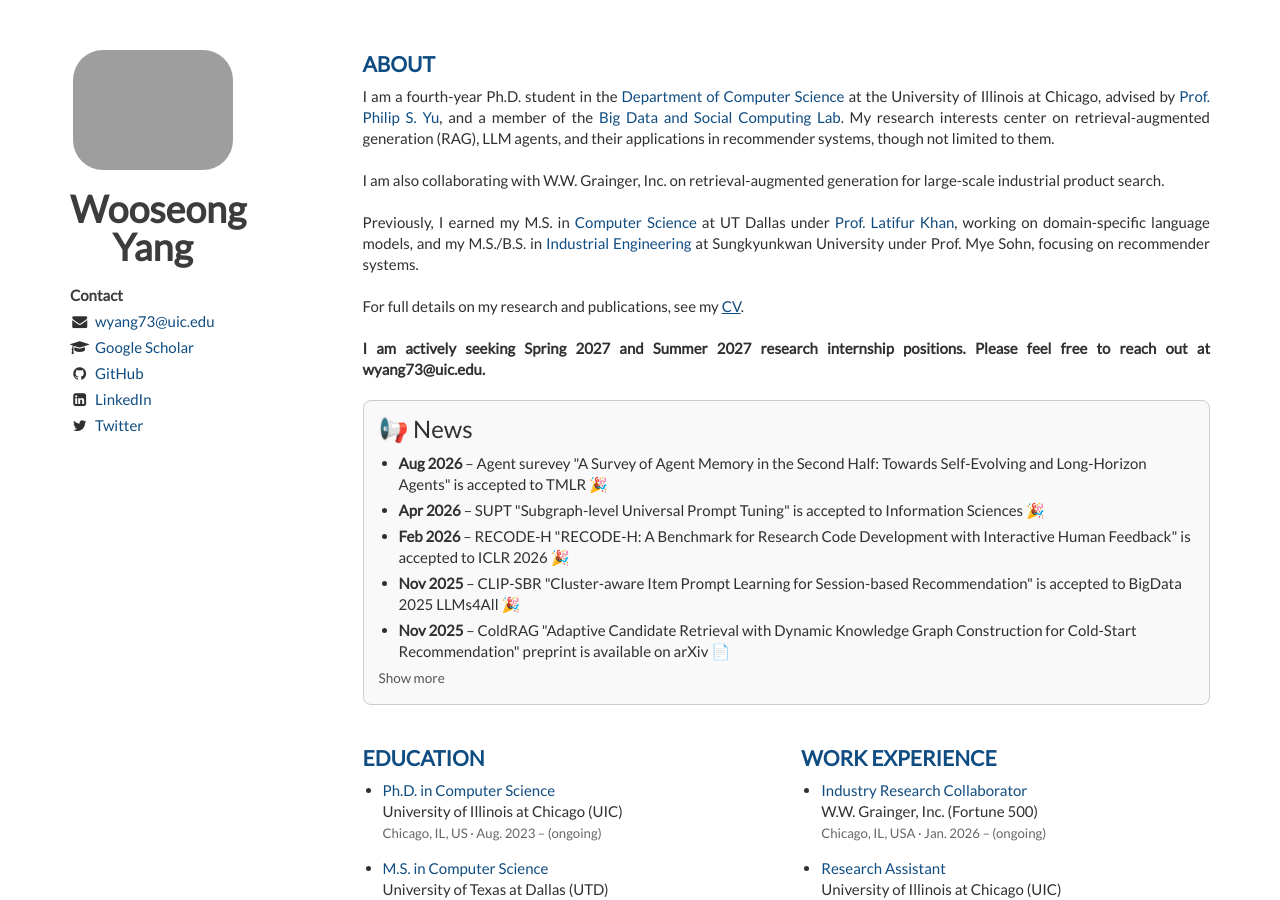
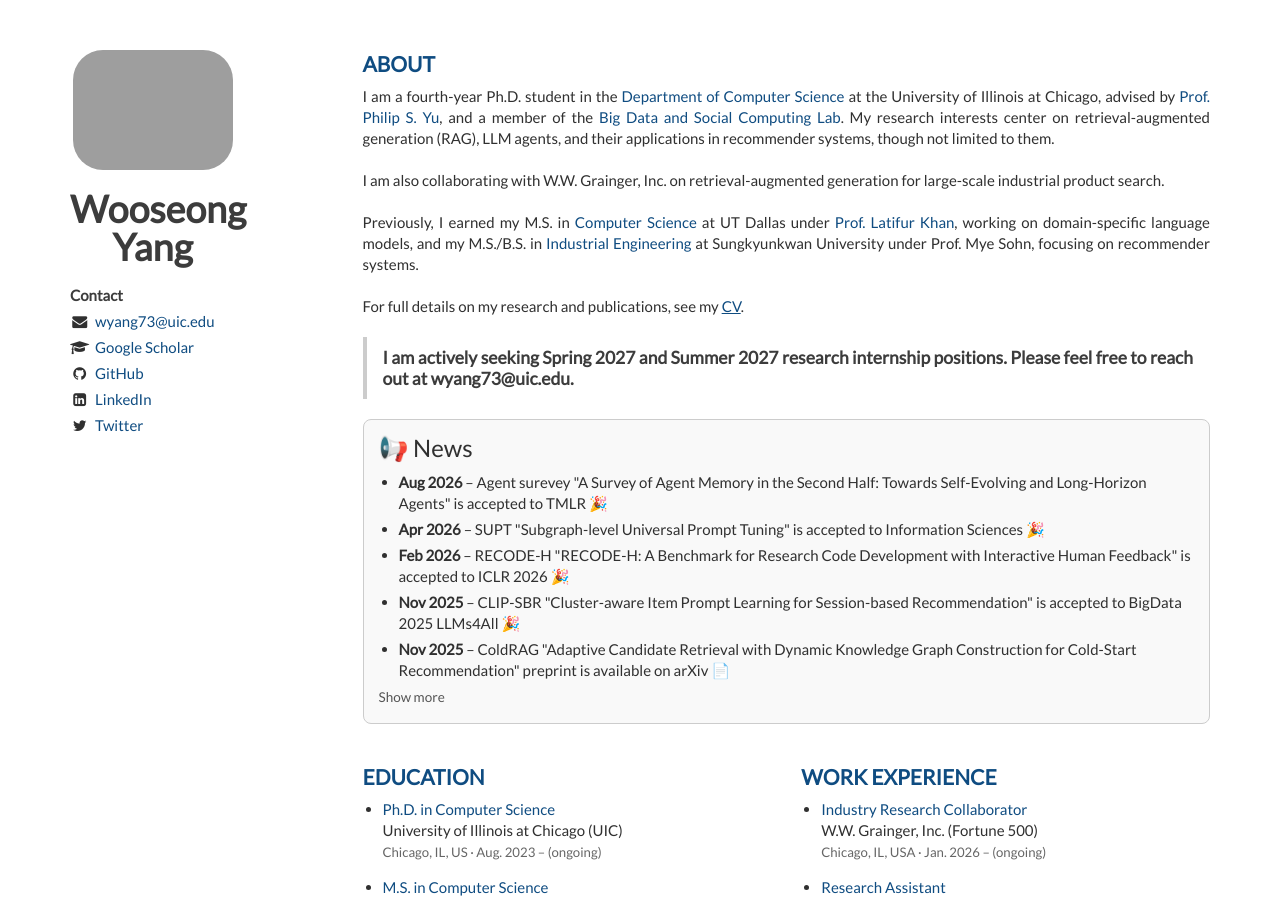
Before and after one commit to WooseongYang/WooseongYang.github.io, a Jekyll site: the page built from index.html, in a window 1280 px wide and 900 px high. Built offline with Jekyll 4.4.1, drawn with Linux system fonts in a browser that asks for light colours; nearby versions of some CDN libraries; the list of posts is cut into pages by our own code.

Commit message:
Style internship note as blockquote with italic text
Co-Authored-By: Claude Sonnet 5 <noreply@anthropic.com>

```diff
--- a/_includes/about.html
+++ b/_includes/about.html
@@ -14,10 +14,11 @@
         <br><br>
         For full details on my research and publications, see my
         <a href="/CV_WooseongYang_Aug26.pdf" style="text-decoration: underline">CV</a>.
-        <br><br>
-        <strong>I am actively seeking Spring 2027 and Summer 2027 research internship positions. Please feel free to reach out at wyang73@uic.edu.</strong>
       </p>
     </article>
+    <blockquote style="margin: 16px 0; padding: 10px 16px; border-left: 4px solid #ccc; color: #555;">
+      <em>I am actively seeking <strong>Spring 2027</strong> and <strong>Summer 2027</strong> research internship positions. Please feel free to reach out at wyang73@uic.edu.</em>
+    </blockquote>
 
 <div style="border: 1px solid #ccc; border-radius: 8px; padding: 15px; background-color: #f9f9f9; margin: 20px 0;">
   <h3 style="margin-top: 0;">📢 News</h3>
```
